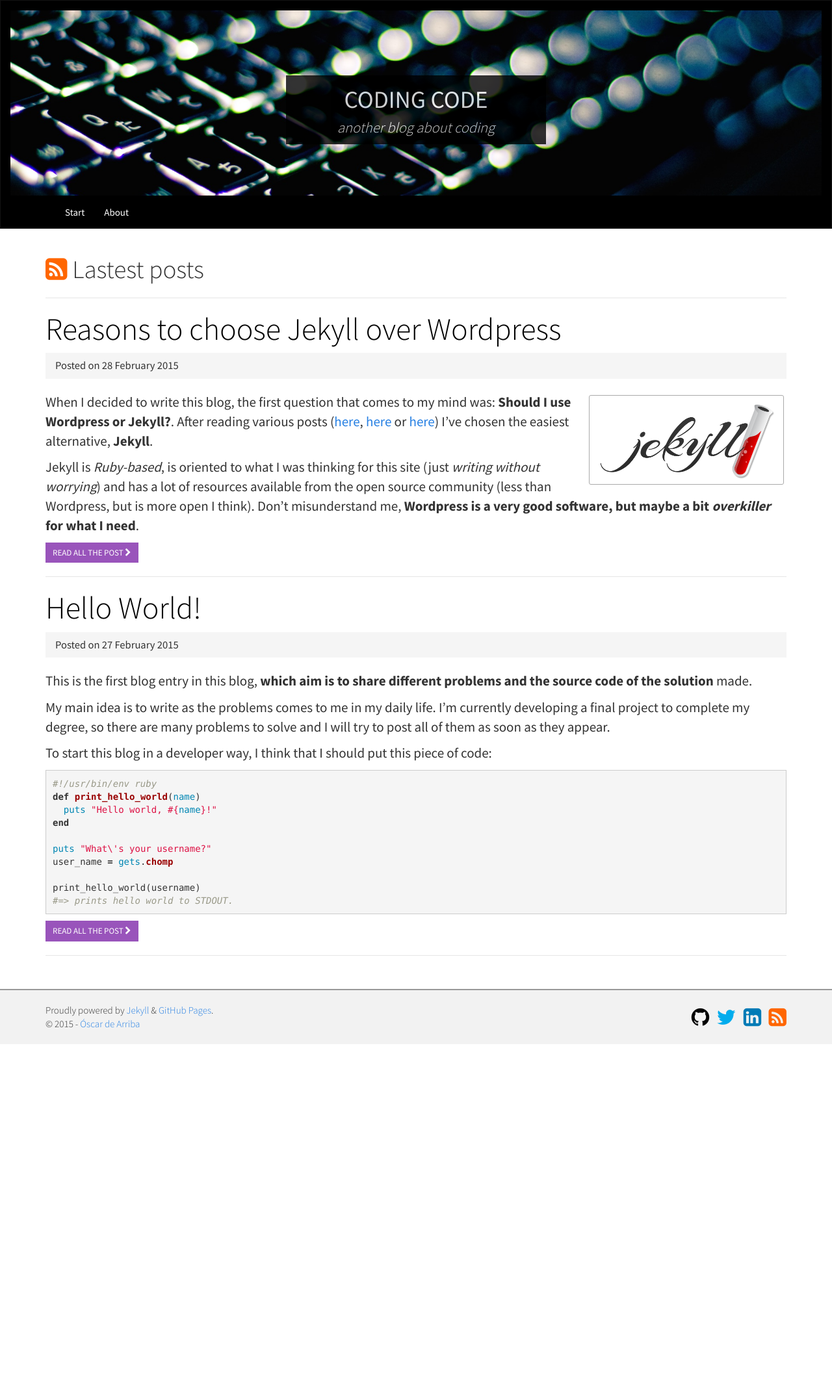
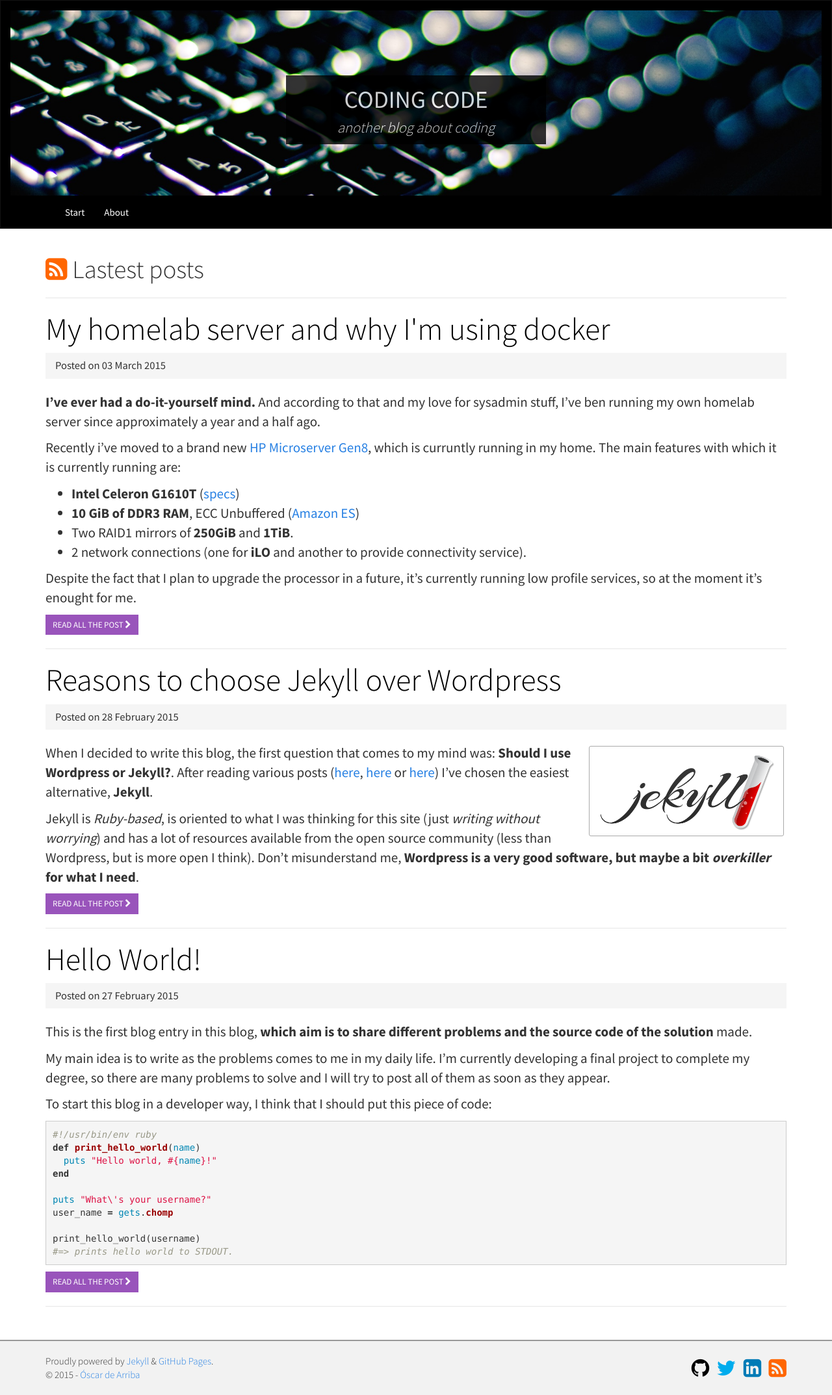
Before and after one commit to odarriba/codingcode.io_old, a Jekyll site: the page built from index.html, in a window 1280 px wide. Shown: the whole page at 65% size. Built offline with Jekyll 4.4.1, drawn with Linux system fonts in a browser that asks for light colours; nearby versions of some CDN libraries; the list of posts is cut into pages by our own code; before the commit the page ends 1607 px from its top, so only the background shows below that.

Commit message:
Small CSS fickes and a new blog entry.

```diff
--- /dev/null
+++ b/_posts/2015-03-03-my-homelab-docker.markdown
@@ -0,0 +1,40 @@
+---
+layout: post
+title:  "My homelab server and why I'm using docker"
+date:   2015-03-03 13:00:00
+author: odarriba
+comments: true
+categories: homelab hp microserver gen8 docker virtualization
+---
+
+**I've ever had a do-it-yourself mind.** And according to that and my love for sysadmin stuff, I've ben running my own homelab server since approximately a year and a half ago.
+
+Recently i've moved to a brand new [HP Microserver Gen8][hpmicro], which is curruntly running in my home. The main features with which it is currently running are:
+
+* **Intel Celeron G1610T** ([specs][celeronspecs])
+* **10 GiB of DDR3 RAM**, ECC Unbuffered ([Amazon ES][ramlink])
+* Two RAID1 mirrors of **250GiB** and **1TiB**.
+* 2 network connections (one for **iLO** and another to provide connectivity service).
+
+Despite the fact that I plan to upgrade the processor in a future, it's currently running low profile services, so at the moment it's enought for me.
+<!--more-->
+As for the software, it's running an **Ubuntu Server** distribution, in which top has a **Docker** server providing the virtualization required to provide several services without having problems, because as long as **the containers provide isolation**, the base operating system remains untouched.
+
+<img title='An HP Microserver Gen8' src='/assets/posts/microserver.jpg' class='center-block md-size' />
+
+## Why Docker?
+<img title='Docker' src='/assets/posts/docker.jpg' class='pull-right sm-size' />
+In the past I used to run virtualized machines in order to be able to *'disconnect'* a service when I want, but thanks to the recomendations of my friend [Daniel][demil133], I decided to spend some time learning how **Docker** works, and implementing it as my *service isolation solution*.
+
+Nowadays I'm running a **Time Machine service** inside it's own docker container ([here is my repo][timemachine-repo]), but I'm planning to run a LAN streaming service with *Plex* and a container to run my degree's final project. But these are just future plans.
+
+An important fact about Docker is that it has an **incredibly huge community** which uploads their docker containers to [Docker Hub][docker-hub], so you can take previously made containers to use them in your machine.
+
+**If you want to run virtualization and Docker isn't enough**, my recommendation is to have in mind what you need and what don't. For example, ESXi provides a better virtualization infrastructure, but it's free client is outdated and doesn't receive maintenance, so may be it's a bad option (especially if you have a *non-Windows* machine). In my case, after changing to Docker I was running the machines under Windows Server 2012, but just because of the RDP facilities.
+
+[celeronspecs]:	http://ark.intel.com/products/71074/Intel-Celeron-Processor-G1610T-2M-Cache-2_30-GHz
+[hpmicro]:	http://www8.hp.com/uk/en/products/proliant-servers/product-detail.html?oid=5384977&jumpid=reg_r1002_uken_c-001_title_r0002
+[ramlink]:	http://www.amazon.es/gp/product/B008LMNHB8
+[demil133]:	https://github.com/demil133
+[timemachine-repo]:	https://github.com/odarriba/docker-timemachine
+[docker-hub]: https://hub.docker.com/
--- a/css/main.scss
+++ b/css/main.scss
@@ -137,6 +137,35 @@
       border: 1px solid #aaa;
       border-radius: 3px
     }
+
+    img.center-block {
+      margin: 0 auto;
+    }
+
+    img.md-size {
+      max-width: 500px;
+      max-height: 500px;
+
+      @media(max-width:500+8+8+2px) {
+        max-width: 100%;
+      }
+    }
+
+    img.sm-size {
+      max-width: 200px;
+      max-height: 200px;
+
+      @media(max-width:200+8+8+2px) {
+        max-width: 100%;
+      }
+    }
+
+    @media(max-width:$screen-xs) {
+      img.pull-left, img.pull-right {
+        float: none !important;
+        display: block !important;
+      }
+    }
   }
 
   .breadcrumb {
```
Also changed, not shown: about.md (+1 -1 lines), assets/posts/docker.jpg (added), assets/posts/microserver.jpg (added).
